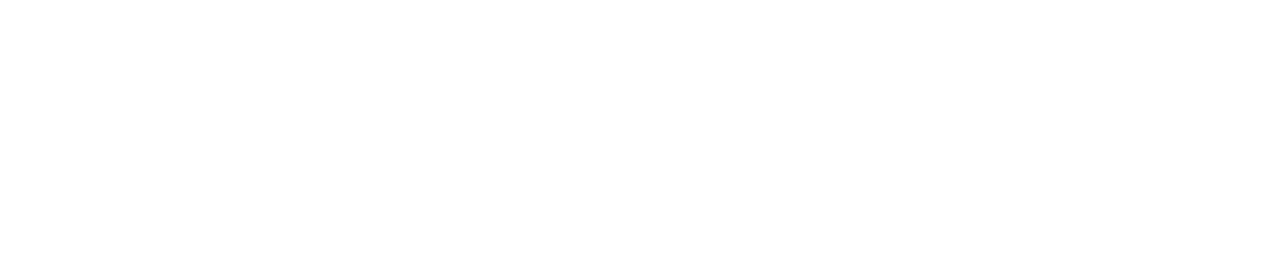
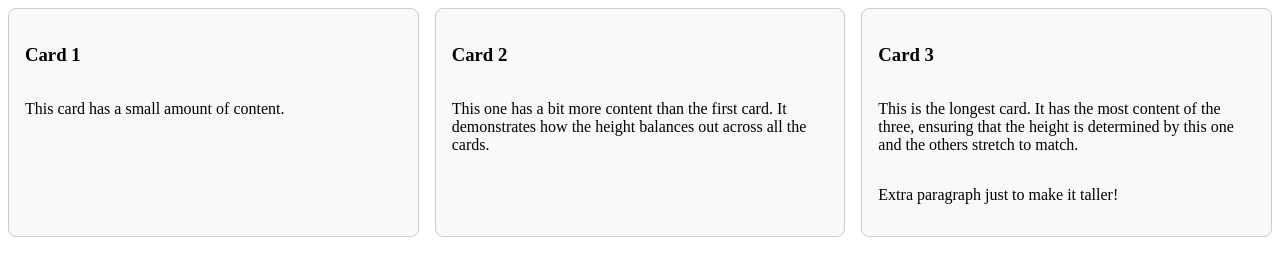
Before and after one commit to hackdanismo/blox, a plain HTML site: page index.html in a window 1280 px wide. Drawn offline with Linux system fonts and the light colour scheme.

Commit message:
feat: add initial equal height cards component

```diff
--- a/index.html
+++ b/index.html
@@ -9,9 +9,26 @@
     <link rel="stylesheet" href="styles/style.css">
 </head>
 <body>
-    <main role="main">
 
-    </main>
+<main role="main">
+    <!-- Main page content -->
+
+    <div class="cards">
+        <div class="card">
+          <h3>Card 1</h3>
+          <p>This card has a small amount of content.</p>
+        </div>
+        <div class="card">
+          <h3>Card 2</h3>
+          <p>This one has a bit more content than the first card. It demonstrates how the height balances out across all the cards.</p>
+        </div>
+        <div class="card">
+          <h3>Card 3</h3>
+          <p>This is the longest card. It has the most content of the three, ensuring that the height is determined by this one and the others stretch to match.</p>
+          <p>Extra paragraph just to make it taller!</p>
+        </div>
+      </div>
+</main>
 
 <script src="scripts/script.js"></script>
 </body>
--- a/styles/style.css
+++ b/styles/style.css
@@ -0,0 +1,21 @@
+.cards {
+    display: flex;
+    gap: 1rem;
+  }
+
+  .card {
+    flex: 1; /* equal height and width */
+    display: flex;
+    flex-direction: column;
+    padding: 1rem;
+    border: 1px solid #ccc;
+    border-radius: 8px;
+    background: #f9f9f9;
+  }
+
+  /* Tablets and below */
+  @media (max-width: 900px) {
+    .cards {
+      flex-direction: column;
+    }
+  }
```
